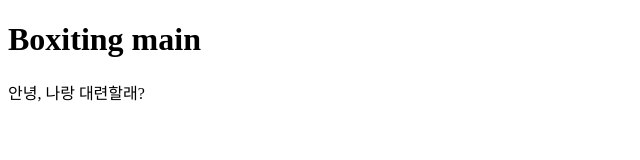
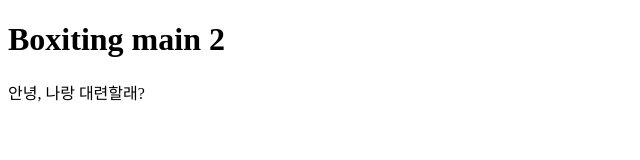
Before and after one commit to leech1541/boxiting, a plain HTML site: page index.html in a window 1280 px wide. Shown: the full height of the page, 0-640 px from the left. Drawn offline with Linux system fonts and the light colour scheme.

Commit message:
메인 페이지 생성 2

```diff
--- a/index.html
+++ b/index.html
@@ -7,7 +7,7 @@
     <title>Document</title>
 </head>
 <body>
-    <h1>Boxiting main</h1>
+    <h1>Boxiting main 2 </h1>
     <div>안녕, 나랑 대련할래?</div>
 </body>
 </html>
```
